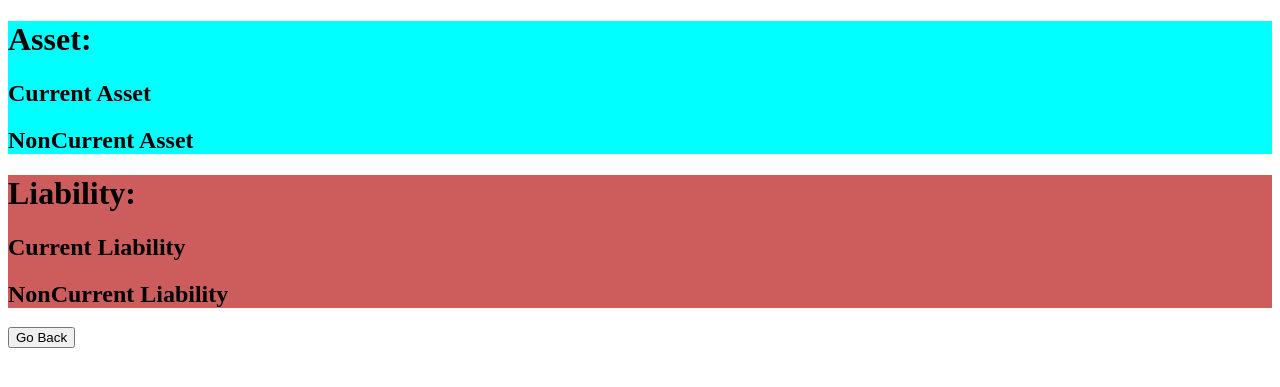
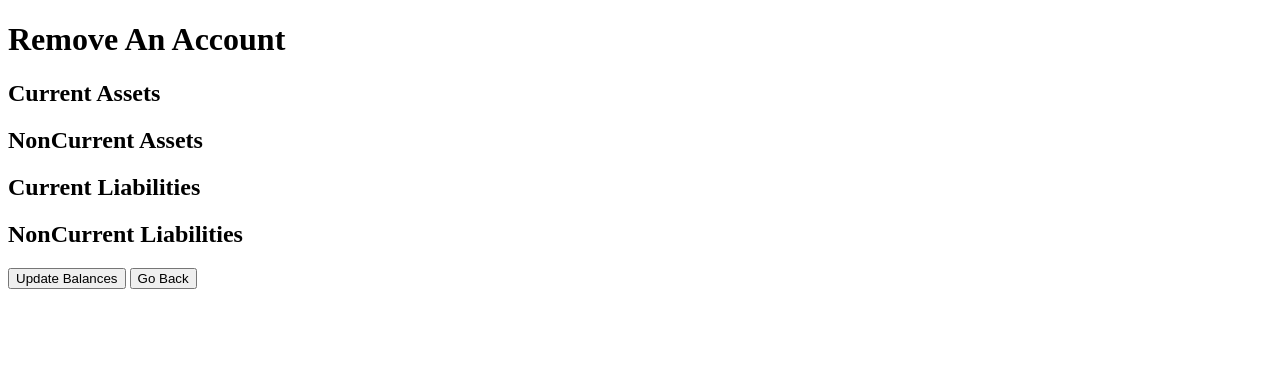
Before and after one commit to DonaldCapodilupo/Personal-Finance, a Flask app: page /UpdateAccountBalances in a window 1280 px wide. Shown: the top 387 px of the page. Run offline with Flask 2, Linux system fonts and the light colour scheme; data that the repository does not hold is empty.

Commit message:
Update Accounts now functional and working via CRUD.

```diff
--- a/Backend.py
+++ b/Backend.py
@@ -137,8 +137,24 @@ def read_Database(database, table):
     os.chdir("..")
     return df
 
-def update_Database_Information():
-    pass
+def update_Database_Information(database, dataframe):
+    import os
+    import sqlite3
+    os.chdir("Databases")
+
+    conn = sqlite3.connect(database)
+
+    print(dataframe)
+    print(dataframe)
+
+    dataframe.to_sql('Accounts', con=conn, if_exists='replace', index=False)
+
+
+
+
+
+    os.chdir('..')
+    conn.commit()
 
 def delete_Database_Row(database, table, value_To_Remove):
     import os
--- a/app.py
+++ b/app.py
@@ -23,29 +23,27 @@ def main_Menu():
 @app.route('/UpdateAccountBalances', methods=["POST","GET"])
 def update_Accounts():
     if request.method == "POST":
-        if request.form['btn_Go_Back'] == 'Go Back':
-            from Backend import update_Account_Balances, completeBalanceSheet
-            import copy
-            user_Input = request.form.to_dict()
+        if request.form['submit_button'] == 'Update Balances':
+            from Backend import read_Database, update_Database_Information
+
+            old_Values = read_Database("Account_Balances.db","Accounts")
+
+            new_Values = request.form.getlist("new_Balances")
+
+            new_Dataframe = old_Values.assign(Value=new_Values)
+            print(new_Dataframe)
 
 
-            update_Dict = copy.deepcopy(completeBalanceSheet)
 
 
-            for key, value in user_Input.items():
-                account_Information = tuple(map(str, key.split(',')))
-                if len(account_Information) > 1:
-                    #{'Asset': {'Current Asset': {'Cash': {'Wallet Cash': '1 mill', 'Spare Change': '0.35'}, 'Cash Equivalent Bank Accounts': {'Bank Acct': '100.00', 'Chase Bank': '1000'} } } }
-                    update_Dict[account_Information[0]][account_Information[1]][account_Information[2]][account_Information[3]] = value
-            update_Account_Balances(update_Dict)
-
+            update_Database_Information("Account_Balances.db", new_Dataframe)
 
             return redirect(url_for('main_Menu'))
     else:
-        from Backend import get_Current_Balance_Information_From_Database
-        balances = get_Current_Balance_Information_From_Database()
-        print(balances)
-        return render_template('UpdateAccounts.html', data=balances)
+        from Backend import read_Database
+        account_Information = read_Database("Account_Balances.db", "Accounts")
+
+        return render_template('UpdateAccounts.html', data=account_Information)
 
 @app.route('/AddAnAccount', methods=["POST","GET"])
 def add_Account_To_Database():
@@ -88,7 +86,7 @@ def remove_Account_From_Database():
 
     else:
         from Backend import read_Database
-        account_Information =read_Database("Account_Balances.db","Accounts")
+        account_Information = read_Database("Account_Balances.db","Accounts")
         return render_template('RemoveAccounts.html', data=account_Information)
 
 @app.route('/ViewAccountBalances', methods=["POST","GET"])
--- a/templates/UpdateAccounts.html
+++ b/templates/UpdateAccounts.html
@@ -7,38 +7,86 @@
 </head>
 <body>
     <div class="wrapper">
-        <div class="Information_Wrapper">
-            <form action="{{ url_for('update_Accounts') }}" method="POST">
+        <h1 class="Main_Title">Remove An Account</h1>
+        <form action="{{ url_for('update_Accounts') }}" method="POST">
+        <h2>Current Assets</h2>
+            {% for accounts in data.values %}
+                {% if accounts[2] == "Current Asset" %}
+                    <table style="width:75%">
+                        <tr>
+                            <th>Date Last Updated</th>
+                            <th>Account Name</th>
+                            <th>Account Balance</th>
+                            <th>New Balance</th>
+                        </tr>
+
+                        <tr>
+                        <td>{{ accounts[1] }}</td>
+                        <td>{{ accounts[3] }}</td>
+                        <td>{{ accounts[4] }}</td>
+                        <th><input type="text" name="new_Balances" value="{{ accounts[4] }}"></th>
+                        </tr>
+                    </table>
+                {% endif %}
+            {% endfor %}
+
+        <h2>NonCurrent Assets</h2>
+            {% for accounts in data.values %}
+                {% if accounts[2] == "NonCurrent Asset" %}
+                    <table style="width:75%">
+                        <tr>
+                            <th>Date Last Updated</th>
+                            <th>Account Name</th>
+                            <th>Account Balance</th>
+                            <th>New Balance</th>
+                        </tr>
+
+                        <tr>
+                        <td>{{ accounts[1] }}</td>
+                        <td>{{ accounts[3] }}</td>
+                        <td>{{ accounts[4] }}</td>
+                        <th><input type="text" name="new_Balances" value="{{ accounts[4] }}"></th>
+                        </tr>
+                    </table>
+                {% endif %}
+            {% endfor %}
+
+        <h2>Current Liabilities</h2>
+            {% for accounts in data.values %}
+                {% if accounts[2] == "Current Liability" %}
+                    <table style="width:75%">
+
+                        <tr>
+                        <td>{{ accounts[1] }}</td>
+                        <td>{{ accounts[3] }}</td>
+                        <td>{{ accounts[4] }}</td>
+                        <th><input type="text" name="new_Balances" value="{{ accounts[4] }}"></th>
+                        </tr>
+                    </table>
+                {% endif %}
+            {% endfor %}
+
+        <h2>NonCurrent Liabilities</h2>
+            {% for accounts in data.values %}
+                {% if accounts[2] == "NonCurrent Liability" %}
+                    <table style="width:75%">
 
 
-                {% for primary_Account_Type in data: %}
-                    {% if primary_Account_Type in ['Asset', 'Liability']: %}
-                        <div class="{{primary_Account_Type}}">
-                            <h1>{{primary_Account_Type}}:</h1>
-                            {% for account_Term in data[primary_Account_Type]: %}
-                                <div class="{{account_Term}}">
-                                    <h2>{{account_Term}}</h2>
-                                    {% for specific_Account_Type in data[primary_Account_Type][account_Term]: %}
-                                        <div class="{{specific_Account_Type}}">
-                                            {% for account, balance in data[primary_Account_Type][account_Term][specific_Account_Type].items(): %}
-                                                {% if balance: %}
-                                                    <div class="{{account}}">
-                                                        <td>{{account}} $</td><input name="{{primary_Account_Type}},{{account_Term}},{{specific_Account_Type}},{{account}},{{balance}}" value="{{balance}}"><br>
-                                                    </div>
-                                                {% endif %}
-                                            {% endfor %}
-                                        </div>
-                                    {% endfor %}
-                                </div>
-                            {% endfor %}
-                        </div>
-                    {% endif %}
-                {% endfor %}
-                <div class="Button_Wrapper">
-                    <input type="submit" name="btn_Go_Back" value="Go Back">
-                </div>
-            </form>
-        </div>
+                        <tr>
+                        <td>{{ accounts[1] }}</td>
+                        <td>{{ accounts[3] }}</td>
+                        <td>{{ accounts[4] }}</td>
+                        <th><input type="text" name="new_Balances" value="{{ accounts[4] }}"></th>
+                        </tr>
+                    </table>
+                {% endif %}
+            {% endfor %}
+
+
+            <button type="submit" name="submit_button" value="Update Balances">Update Balances</button>
+
+            <input type="submit" name="submit_button" value="Go Back">
+        </form>
     </div>
 </body>
 </html>
```
